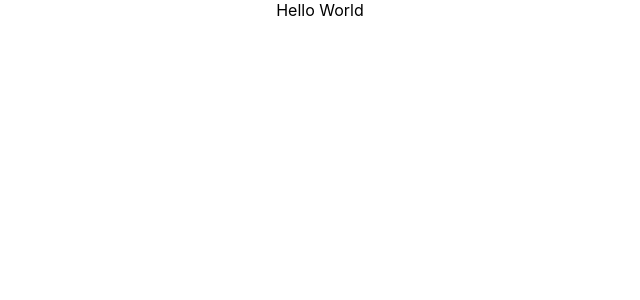
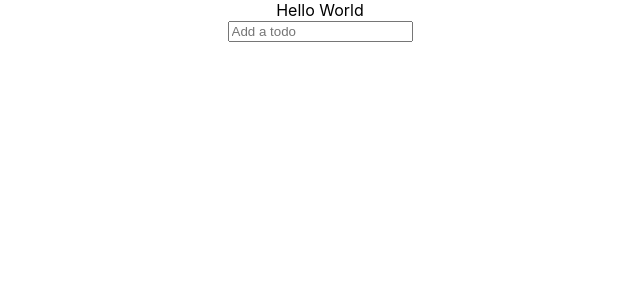
Before and after one commit to lindentree/todo-app, a React (Create React App) app: page / in a window 1280 px wide. Shown: the top 300 px of the page, without its empty margins (320-960 px from the left). Built offline with nearby package versions, Linux system fonts and the light colour scheme.

Commit message:
add second test

```diff
--- a/src/ToDoList.js
+++ b/src/ToDoList.js
@@ -1,7 +1,20 @@
-import React from 'react';
+import React, { useState } from 'react';
 
 const ToDoList = () => {
-  return <div> Hello World </div>
+  let [todo, setToDo] = useState([]);
+
+  return (
+
+    <div>
+      <div>Hello World</div>
+      <input
+        type="text"
+        placeholder="Add a todo"
+        value={todo}
+        onChange={e => setToDo(e.target.value)}
+      />
+    </div>
+  )
 }
 
 export default ToDoList;
```
Also changed, not shown: 2 other files (tests, documents, lock files or other folders).
